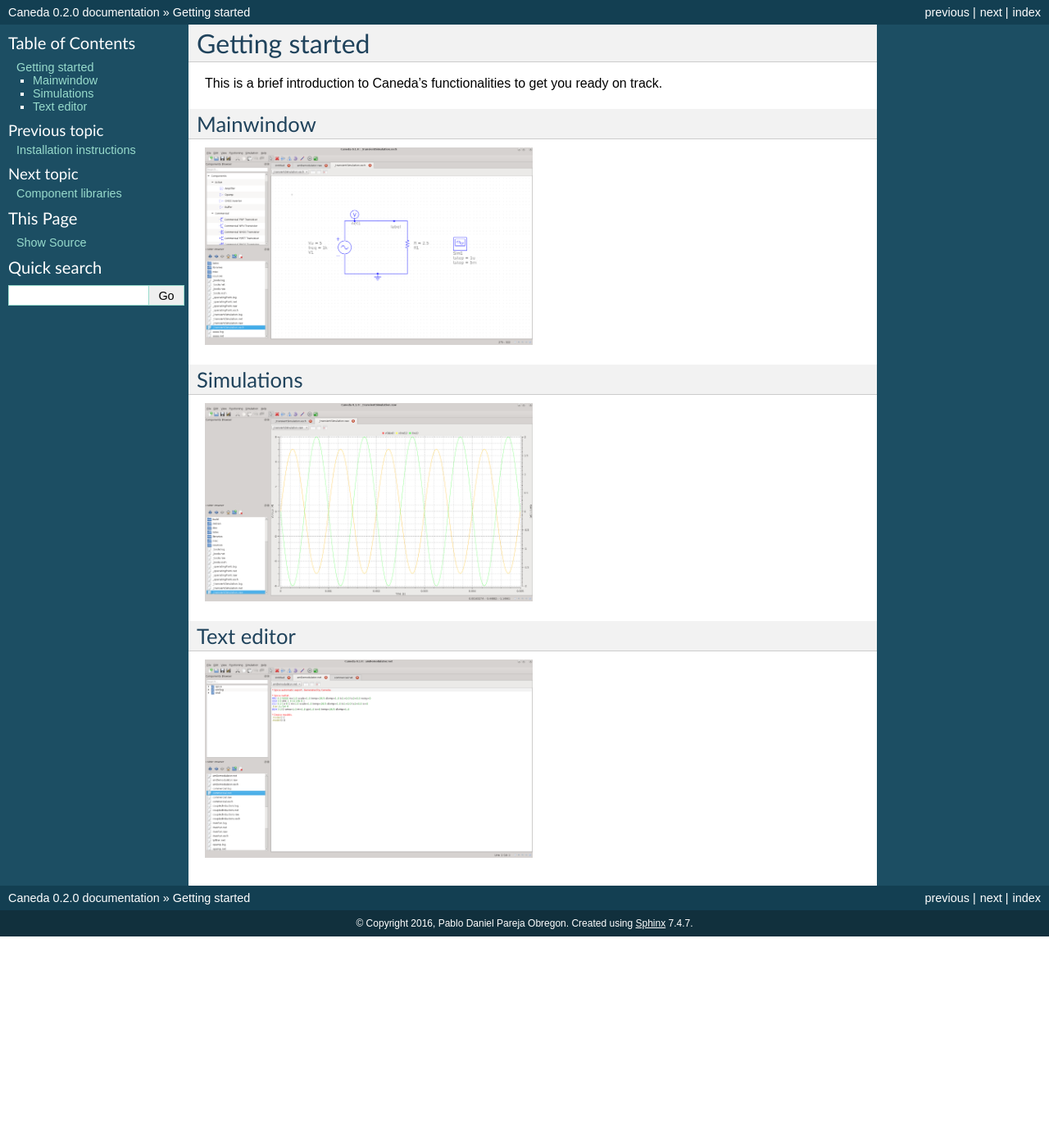
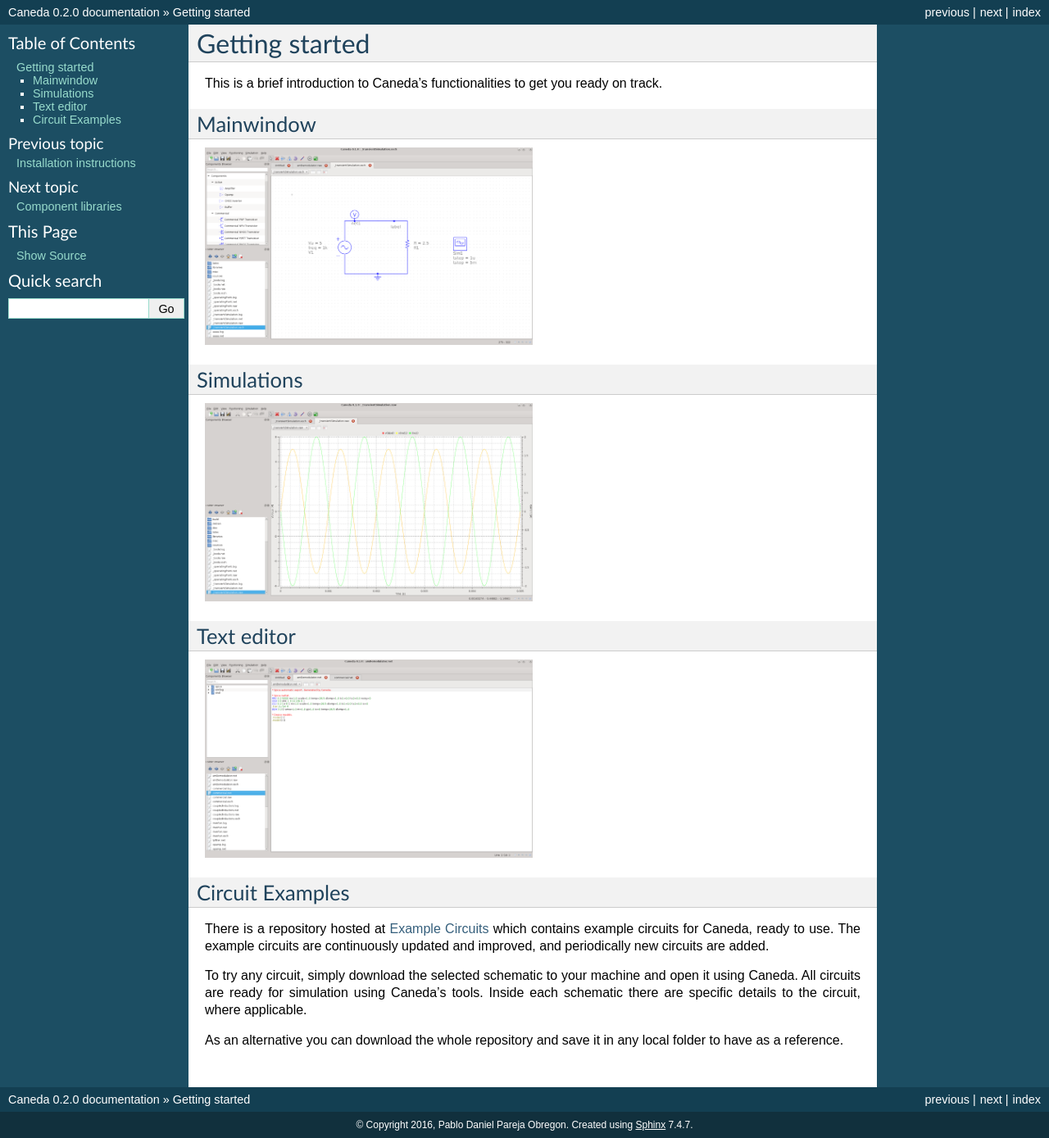
Before and after one commit to Caneda/Docs, a Sphinx documentation site: the page built from docs/gettingstarted.rst, in a window 1280 px wide. Shown: the whole page at 82% size. Built offline with Sphinx 7.4.7, drawn with Linux system fonts in a browser that asks for light colours; before the commit the page ends 1143 px from its top, so only the background shows below that.

Commit message:
Added information about the examples repository.

```diff
--- a/docs/gettingstarted.rst
+++ b/docs/gettingstarted.rst
@@ -22,3 +22,12 @@
 
 .. image:: /images/texteditor.png
    :width: 400
+
+
+Circuit Examples
+----------------
+There is a repository hosted at `Example Circuits <https://github.com/Caneda/Examples>`_ which contains example circuits for Caneda, ready to use. The example circuits are continuously updated and improved, and periodically new circuits are added.
+
+To try any circuit, simply download the selected schematic to your machine and open it using Caneda. All circuits are ready for simulation using Caneda's tools. Inside each schematic there are specific details to the circuit, where applicable.
+
+As an alternative you can download the whole repository and save it in any local folder to have as a reference.
```
